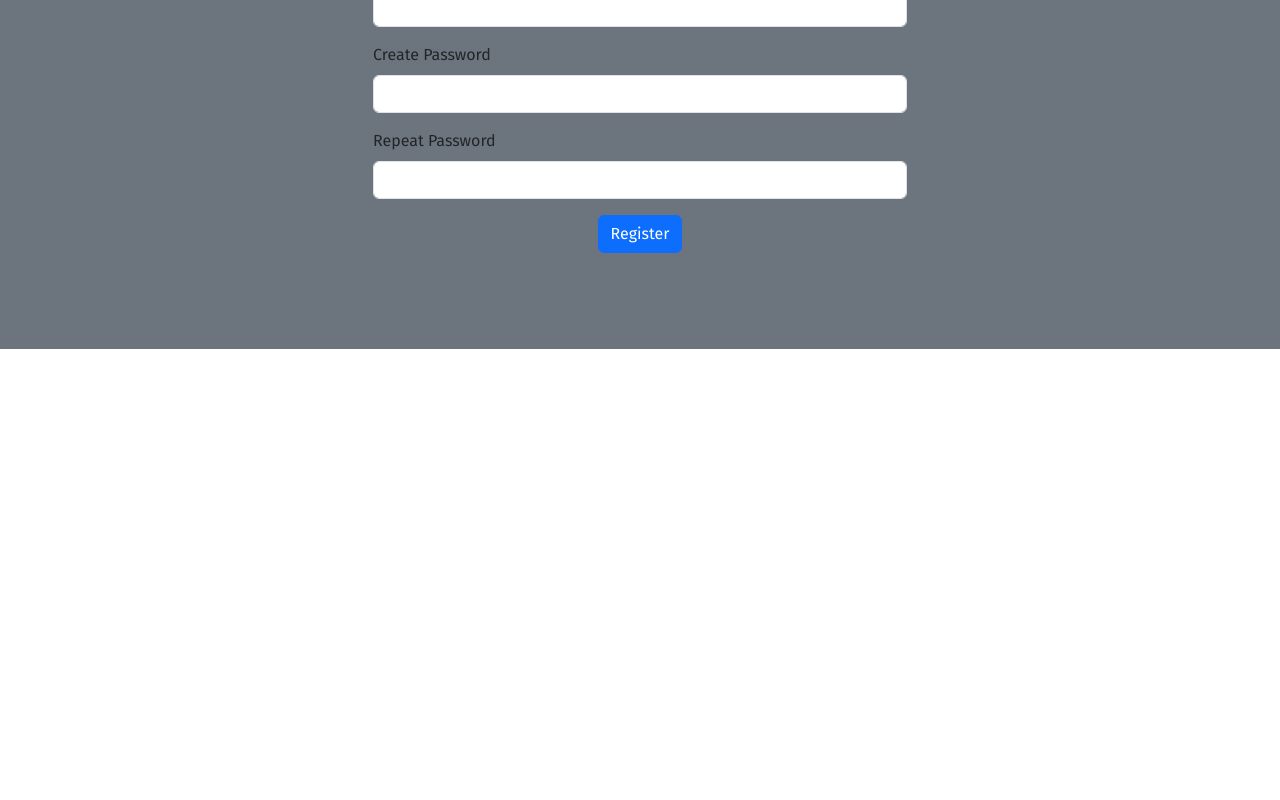
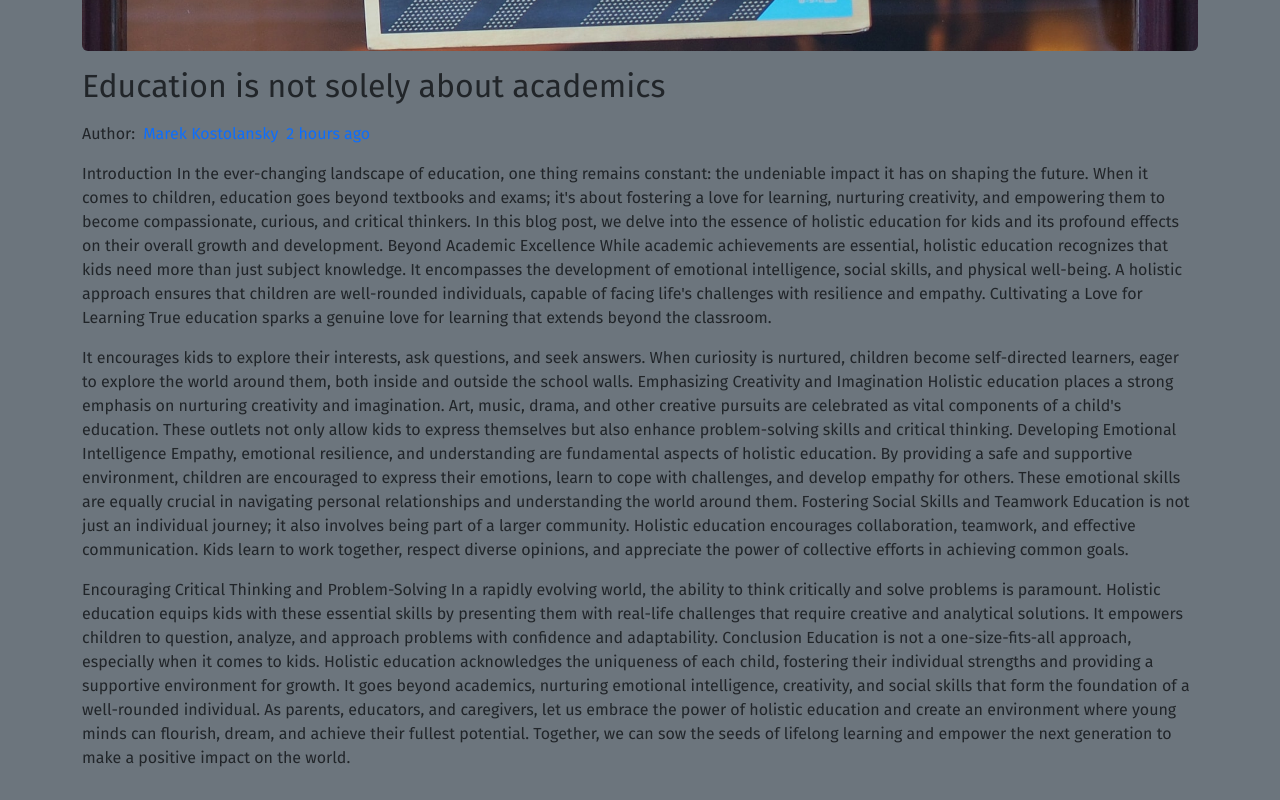
Before and after one commit to maderi21/blog, a React (Create React App) app: page / in a window 1280 px wide. Shown: the part 3060-3860 px from the top of the page. Before the commit the page ends 3409 px from the top, so only its background shows below. Built offline with nearby package versions, Linux system fonts and the light colour scheme; the HTML template or start-up script is replaced by a standard one; a web font is replaced by a local one.

Commit message:
singlepost

```diff
--- a/src/App.js
+++ b/src/App.js
@@ -5,7 +5,8 @@ import Text from "./components/Text";
 import Recent from "./components/Recent";
 import Signin from "./components/Signin";
 import Footer from "./components/Footer";
-import Register from "./pages/Register";
+import Blog from "./pages/Blog";
+import SinglePost from "./pages/SinglePost";
 
 function App() {
   return (
@@ -17,7 +18,8 @@ function App() {
         <Recent />
         <Signin />
         <Footer />
-        <Register />
+
+        <SinglePost />
       </div>
     </>
   );
--- a/src/pages/Blog.jsx
+++ b/src/pages/Blog.jsx
@@ -1,6 +1,5 @@
 import { Row, Col, Card, Container } from "react-bootstrap";
 import blog1 from "../images/blog1.jpg";
-import break1 from "../images/break1.png";
 import { faArrowRight } from "@fortawesome/free-solid-svg-icons";
 import { FontAwesomeIcon } from "@fortawesome/react-fontawesome";
 
@@ -8,17 +7,12 @@ const Blog = () => {
   return (
     <>
       <Container>
-        <Row>
-          <Col className="px-0">
-            <img src={break1} className="img-fluid" />
-          </Col>
-        </Row>
         <p className="text-primary fw-bold mt-5">Blog posts</p>
         <Row
           md={4}
           className="d-flex align-items-center justify-content-center"
         >
-          <Card className="border-0 bg-secondary ">
+          <Card className="border-0 bg-secondary mb-5 ">
             <Card.Img variant="top" src={blog1} />
             <Card.Body>
               <Card.Text>Marek Kostolansky/20 Jan 2024</Card.Text>
@@ -34,7 +28,7 @@ const Blog = () => {
               <FontAwesomeIcon className="px-2" icon={faArrowRight} />
             </Card.Body>
           </Card>
-          <Card className="border-0 bg-secondary ">
+          <Card className="border-0 bg-secondary mb-5">
             <Card.Img variant="top" src={blog1} />
             <Card.Body>
               <Card.Text>Marek Kostolansky/20 Jan 2024</Card.Text>
@@ -50,7 +44,7 @@ const Blog = () => {
               <FontAwesomeIcon className="px-2" icon={faArrowRight} />
             </Card.Body>
           </Card>
-          <Card className="border-0 bg-secondary ">
+          <Card className="border-0 bg-secondary mb-5 ">
             <Card.Img variant="top" src={blog1} />
             <Card.Body>
               <Card.Text>Marek Kostolansky/20 Jan 2024</Card.Text>
@@ -66,7 +60,7 @@ const Blog = () => {
               <FontAwesomeIcon className="px-2" icon={faArrowRight} />
             </Card.Body>
           </Card>
-          <Card className="border-0 bg-secondary ">
+          <Card className="border-0 bg-secondary mb-5">
             <Card.Img variant="top" src={blog1} />
             <Card.Body>
               <Card.Text>Marek Kostolansky/20 Jan 2024</Card.Text>
@@ -82,7 +76,7 @@ const Blog = () => {
               <FontAwesomeIcon className="px-2" icon={faArrowRight} />
             </Card.Body>
           </Card>
-          <Card className="border-0 bg-secondary ">
+          <Card className="border-0 bg-secondary mb-5">
             <Card.Img variant="top" src={blog1} />
             <Card.Body>
               <Card.Text>Marek Kostolansky/20 Jan 2024</Card.Text>
@@ -98,7 +92,7 @@ const Blog = () => {
               <FontAwesomeIcon className="px-2" icon={faArrowRight} />
             </Card.Body>
           </Card>
-          <Card className="border-0 bg-secondary ">
+          <Card className="border-0 bg-secondary mb-5">
             <Card.Img variant="top" src={blog1} />
             <Card.Body>
               <Card.Text>Marek Kostolansky/20 Jan 2024</Card.Text>
@@ -114,7 +108,7 @@ const Blog = () => {
               <FontAwesomeIcon className="px-2" icon={faArrowRight} />
             </Card.Body>
           </Card>
-          <Card className="border-0 bg-secondary ">
+          <Card className="border-0 bg-secondary mb-5">
             <Card.Img variant="top" src={blog1} />
             <Card.Body>
               <Card.Text>Marek Kostolansky/20 Jan 2024</Card.Text>
@@ -130,7 +124,7 @@ const Blog = () => {
               <FontAwesomeIcon className="px-2" icon={faArrowRight} />
             </Card.Body>
           </Card>
-          <Card className="border-0 bg-secondary ">
+          <Card className="border-0 bg-secondary mb-5">
             <Card.Img variant="top" src={blog1} />
             <Card.Body>
               <Card.Text>Marek Kostolansky/20 Jan 2024</Card.Text>
--- a/src/pages/Register.jsx
+++ b/src/pages/Register.jsx
@@ -7,7 +7,7 @@ const Register = () => {
         <div className="container mb-5">
           <div className="row">
             <div className="text-center py-4 my-4">
-              <h1>Register</h1>
+              <h1 className="bg-danger">Register</h1>
             </div>
           </div>
           <div className="row d-flex justify-content-center">
--- /dev/null
+++ b/src/pages/SinglePost.jsx
@@ -0,0 +1,84 @@
+import blog1 from "../images/blog1.jpg";
+import "../styles.css";
+import Footer from "../components/Footer";
+
+const SinglePost = () => {
+  return (
+    <>
+      <div className="container mt-5">
+        <img src={blog1} className="post rounded img-fluid" />
+        <h2 className="my-3">Education is not solely about academics</h2>
+        <div className="d-flex text-primary">
+          <span className="text-dark">Author:</span>
+          <p className="mx-2">Marek Kostolansky</p>
+          <p>2 hours ago</p>
+        </div>
+        <div className="pb-5 mb-5">
+          <p>
+            Introduction In the ever-changing landscape of education, one thing
+            remains constant: the undeniable impact it has on shaping the
+            future. When it comes to children, education goes beyond textbooks
+            and exams; it's about fostering a love for learning, nurturing
+            creativity, and empowering them to become compassionate, curious,
+            and critical thinkers. In this blog post, we delve into the essence
+            of holistic education for kids and its profound effects on their
+            overall growth and development. Beyond Academic Excellence While
+            academic achievements are essential, holistic education recognizes
+            that kids need more than just subject knowledge. It encompasses the
+            development of emotional intelligence, social skills, and physical
+            well-being. A holistic approach ensures that children are
+            well-rounded individuals, capable of facing life's challenges with
+            resilience and empathy. Cultivating a Love for Learning True
+            education sparks a genuine love for learning that extends beyond the
+            classroom.
+          </p>
+          <p>
+            It encourages kids to explore their interests, ask questions, and
+            seek answers. When curiosity is nurtured, children become
+            self-directed learners, eager to explore the world around them, both
+            inside and outside the school walls. Emphasizing Creativity and
+            Imagination Holistic education places a strong emphasis on nurturing
+            creativity and imagination. Art, music, drama, and other creative
+            pursuits are celebrated as vital components of a child's education.
+            These outlets not only allow kids to express themselves but also
+            enhance problem-solving skills and critical thinking. Developing
+            Emotional Intelligence Empathy, emotional resilience, and
+            understanding are fundamental aspects of holistic education. By
+            providing a safe and supportive environment, children are encouraged
+            to express their emotions, learn to cope with challenges, and
+            develop empathy for others. These emotional skills are equally
+            crucial in navigating personal relationships and understanding the
+            world around them. Fostering Social Skills and Teamwork Education is
+            not just an individual journey; it also involves being part of a
+            larger community. Holistic education encourages collaboration,
+            teamwork, and effective communication. Kids learn to work together,
+            respect diverse opinions, and appreciate the power of collective
+            efforts in achieving common goals.
+          </p>
+          <p>
+            Encouraging Critical Thinking and Problem-Solving In a rapidly
+            evolving world, the ability to think critically and solve problems
+            is paramount. Holistic education equips kids with these essential
+            skills by presenting them with real-life challenges that require
+            creative and analytical solutions. It empowers children to question,
+            analyze, and approach problems with confidence and adaptability.
+            Conclusion Education is not a one-size-fits-all approach, especially
+            when it comes to kids. Holistic education acknowledges the
+            uniqueness of each child, fostering their individual strengths and
+            providing a supportive environment for growth. It goes beyond
+            academics, nurturing emotional intelligence, creativity, and social
+            skills that form the foundation of a well-rounded individual. As
+            parents, educators, and caregivers, let us embrace the power of
+            holistic education and create an environment where young minds can
+            flourish, dream, and achieve their fullest potential. Together, we
+            can sow the seeds of lifelong learning and empower the next
+            generation to make a positive impact on the world.
+          </p>
+        </div>
+      </div>
+      <Footer />
+    </>
+  );
+};
+
+export default SinglePost;
--- a/src/styles.css
+++ b/src/styles.css
@@ -6,3 +6,8 @@
   background-image: url("./images/headerback.png");
   width: auto;
 }
+.post {
+  max-height: 300px;
+  width: 1200px;
+  object-fit: cover;
+}
```
